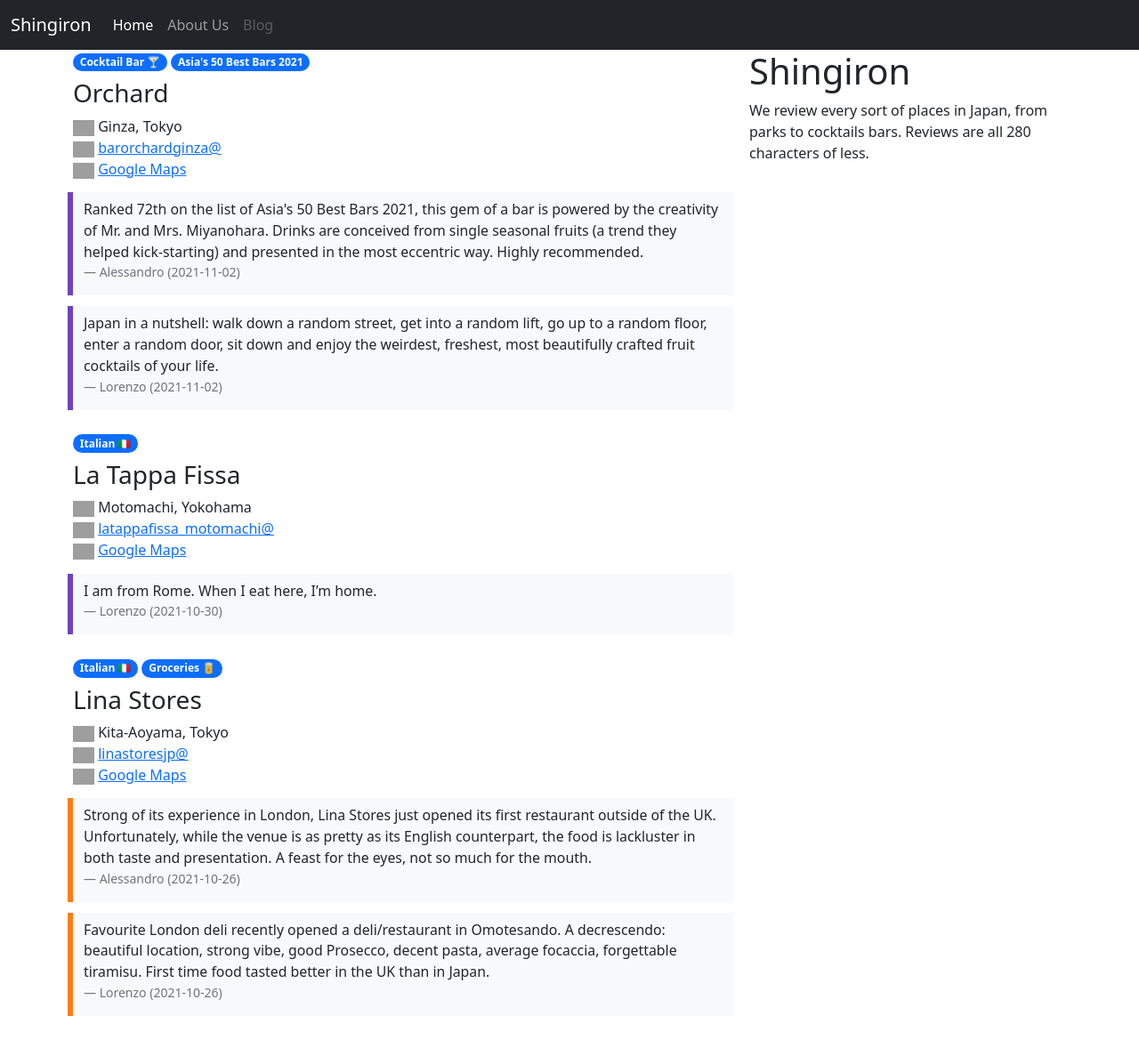
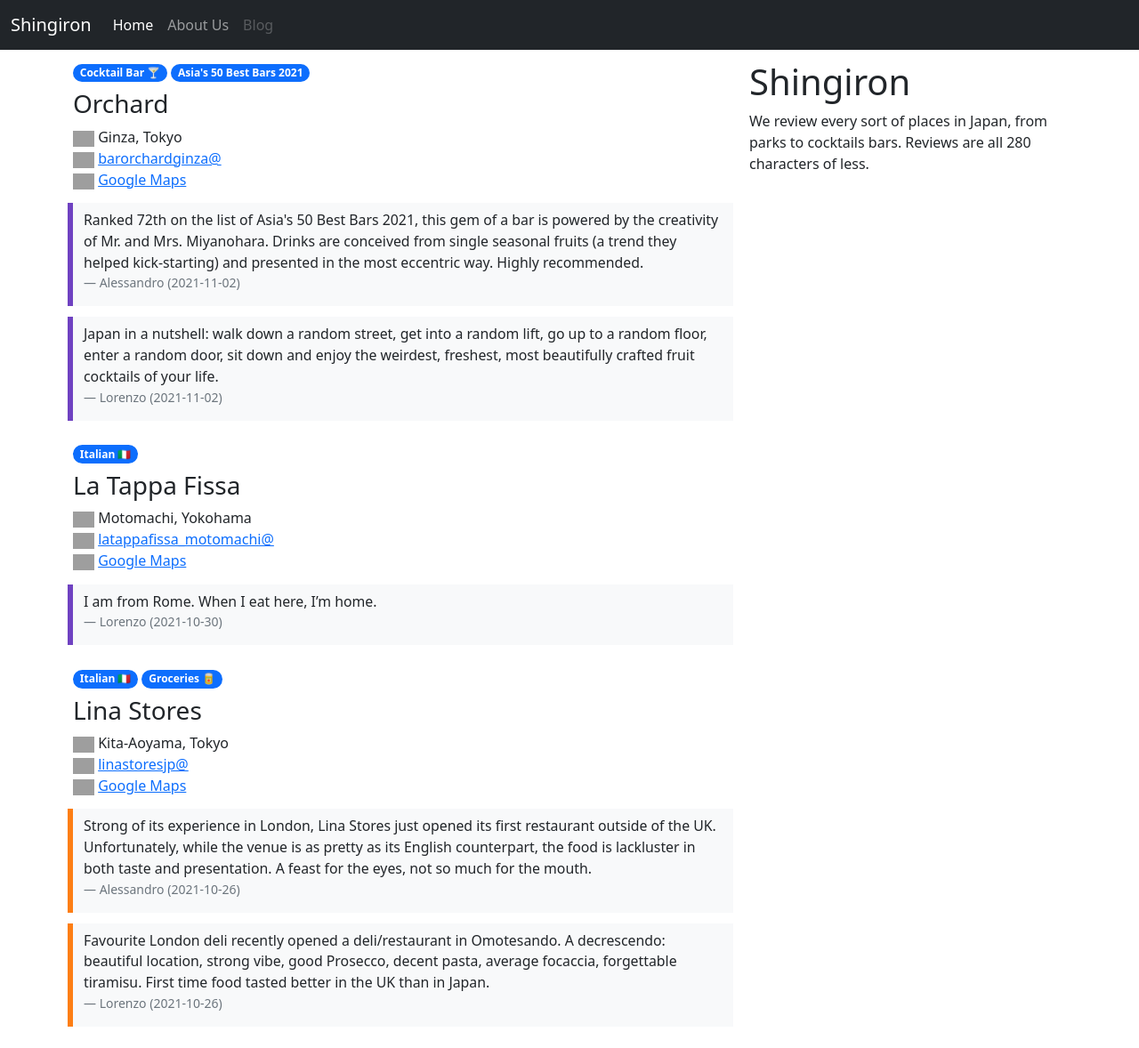
Before and after one commit to alessandrosp/shingiron, a Jekyll site: the page built from docs/index.html, in a window 1280 px wide. Shown: the whole page at 89% size. Built offline with Jekyll 4.4.1, drawn with Linux system fonts in a browser that asks for light colours; nearby versions of some CDN libraries; comment, search, counter and statistics services are not loaded; grey boxes are pictures that could not be loaded.

Commit message:
Update style.css

```diff
--- a/docs/assets/css/style.css
+++ b/docs/assets/css/style.css
@@ -12,7 +12,7 @@ img {
 }
 
 .navbar {
-  bottom-margin: 12px;
+  margin-bottom: 12px;
 }
 
 .place {
```
